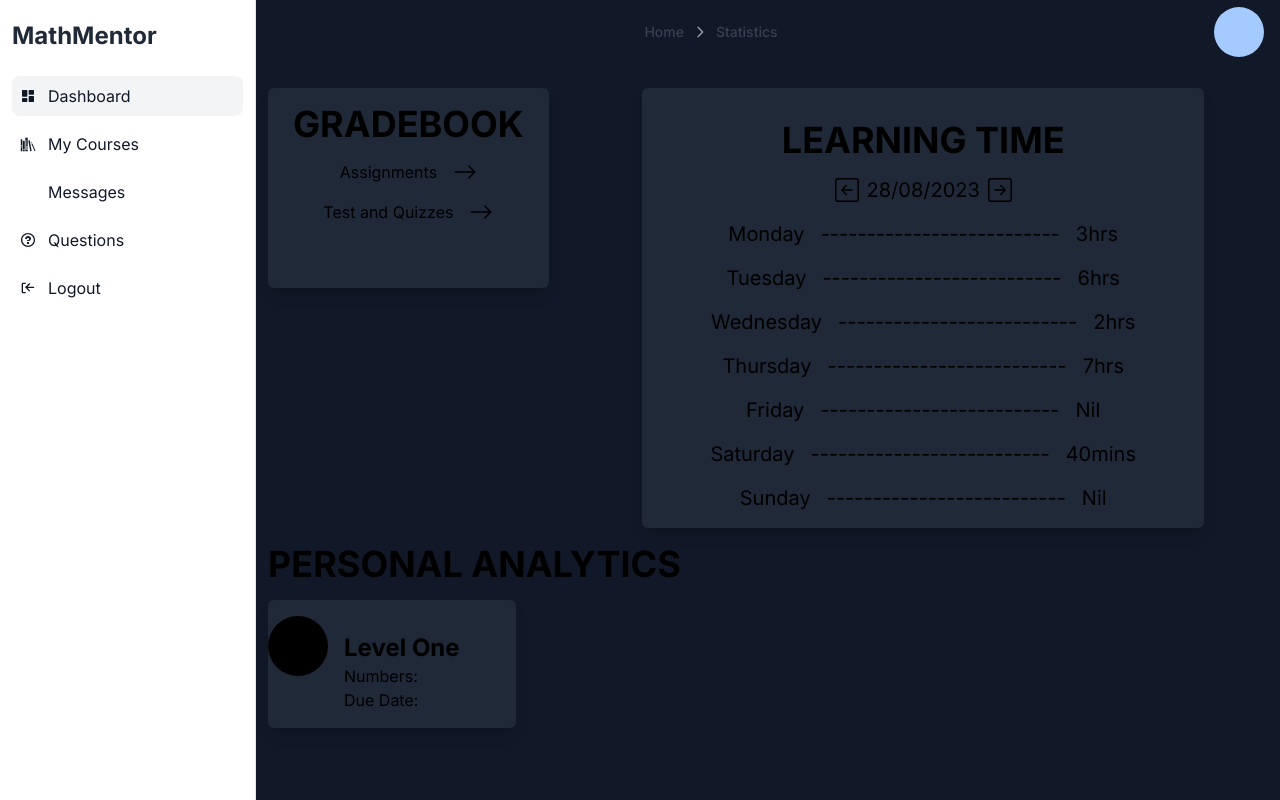
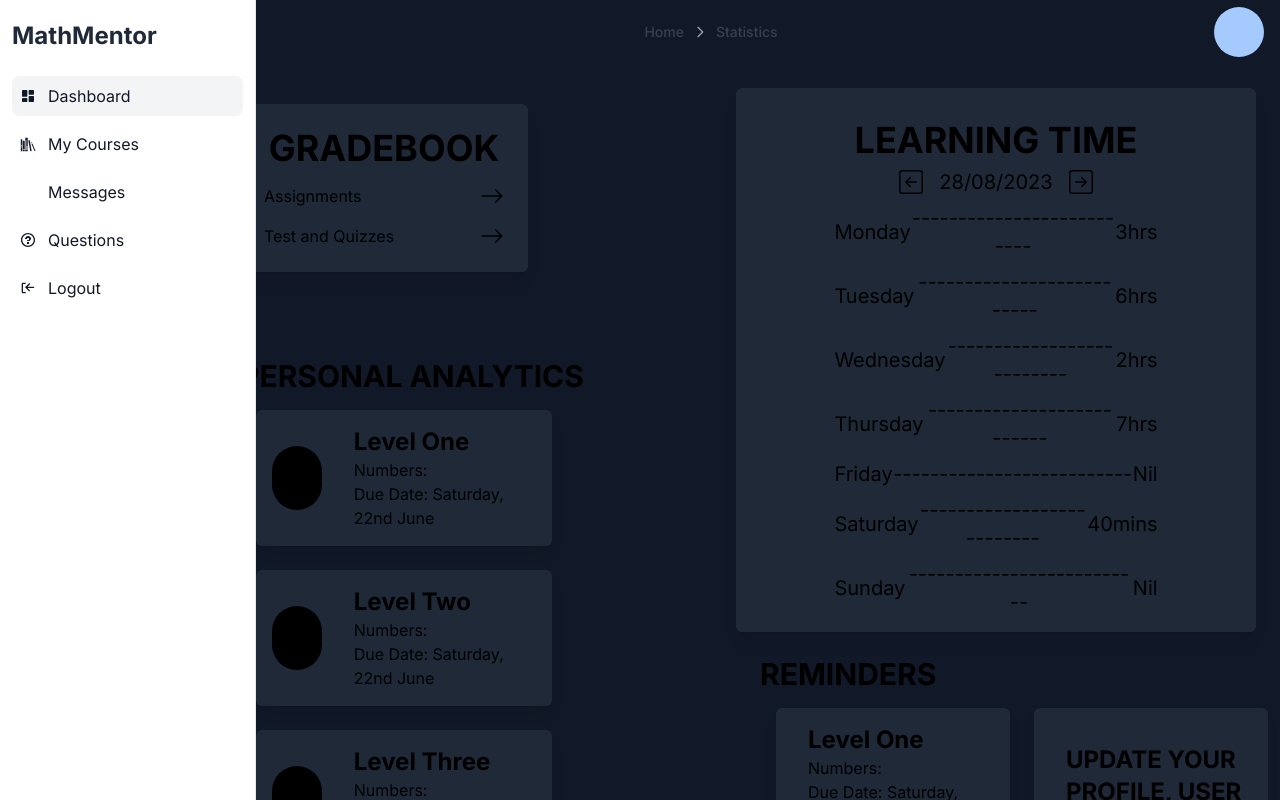
Before and after one commit to WhitneyEkow/MathMentor, a Next.js app: page /dashboard/statistics in a window 1280 px wide. Built offline with nearby package versions, Linux system fonts and the light colour scheme; some icons are missing.

Commit message:
adding statistics

```diff
--- a/src/app/dashboard/statistics/page.js
+++ b/src/app/dashboard/statistics/page.js
@@ -9,85 +9,234 @@ import {
 } from "react-icons/bs";
 function Statistics() {
   return (
-    <div className="w-full h-full">
-      <div className="sm:flex justify-between w-[90%] mx-auto">
-        <div className="w-[30%] relative h-[200px] bg-gray-800 hover:shadow-2xl rounded-md shadow-lg ">
-          <h3 className=" text-center mt-4 text-4xl font-bold">GRADEBOOK</h3>
+    // <div className="w-full h-full">
+    //   <div className="sm:flex justify-between w-[90%] mx-auto">
+    //     <div className="w-[30%] relative h-[200px] bg-gray-800 hover:shadow-2xl rounded-md shadow-lg ">
+    //       <h3 className=" text-center mt-4 text-4xl font-bold">GRADEBOOK</h3>
+    //       <div className="mt-4">
+    //         <Link
+    //           href={"/my-courses/assignments"}
+    //           className="flex justify-center gap-4 mx-10 cursor-pointer"
+    //         >
+    //           Assignments
+    //           <BsArrowRight className="text-2xl" />
+    //         </Link>
+    //         <Link
+    //           href={"/my-courses/test-and-quizzes"}
+    //           className="flex justify-center  mt-4 gap-4 mx-10 cursor-pointer"
+    //         >
+    //           Test and Quizzes
+    //           <BsArrowRight className="text-2xl" />
+    //         </Link>
+    //       </div>
+    //     </div>
+    //     <div className="w-[60%] relative min-h-[300px] bg-gray-800 py-4 hover:shadow-2xl rounded-md shadow-lg cursor-pointer">
+    //       <h3 className=" text-center mt-4 text-4xl font-bold">
+    //         LEARNING TIME
+    //       </h3>
+    //       <div className="flex mt-4 items-center justify-center gap-2">
+    //         <BsArrowLeftSquare className="text-2xl" />
+    //         <h3 className="text-xl">28/08/2023</h3>
+    //         <BsArrowRightSquare className="text-2xl" />
+    //       </div>
+    //       <div className="flex justify-center items-center gap-4 mt-4">
+    //         <h5 className="text-center text-xl">Monday</h5>
+    //         <h5 className="text-center text-xl">--------------------------</h5>
+    //         <h5 className="text-center text-xl">3hrs</h5>
+    //       </div>
+    //       <div className="flex justify-center items-center gap-4 mt-4">
+    //         <h5 className="text-center text-xl">Tuesday</h5>
+    //         <h5 className="text-center text-xl">--------------------------</h5>
+    //         <h5 className="text-center text-xl">6hrs</h5>
+    //       </div>
+    //       <div className="flex justify-center items-center gap-4 mt-4">
+    //         <h5 className="text-center text-xl">Wednesday</h5>
+    //         <h5 className="text-center text-xl">--------------------------</h5>
+    //         <h5 className="text-center text-xl">2hrs</h5>
+    //       </div>
+    //       <div className="flex justify-center items-center gap-4 mt-4">
+    //         <h5 className="text-center text-xl">Thursday</h5>
+    //         <h5 className="text-center text-xl">--------------------------</h5>
+    //         <h5 className="text-center text-xl">7hrs</h5>
+    //       </div>
+    //       <div className="flex justify-center items-center gap-4 mt-4">
+    //         <h5 className="text-center text-xl">Friday</h5>
+    //         <h5 className="text-center text-xl">--------------------------</h5>
+    //         <h5 className="text-center text-xl">Nil</h5>
+    //       </div>
+    //       <div className="flex justify-center items-center gap-4 mt-4">
+    //         <h5 className="text-center text-xl">Saturday</h5>
+    //         <h5 className="text-center text-xl">--------------------------</h5>
+    //         <h5 className="text-center text-xl">40mins</h5>
+    //       </div>
+    //       <div className="flex justify-center items-center gap-4 mt-4">
+    //         <h5 className="text-center text-xl">Sunday</h5>
+    //         <h5 className="text-center text-xl">--------------------------</h5>
+    //         <h5 className="text-center text-xl">Nil</h5>
+    //       </div>
+    //     </div>
+    //   </div>
+    //   <div className="sm:flex justify-between w-[90%] mx-auto">
+    //     <div className="w-[50%]">
+    //       <h3 className="text-2xl font-bold text-center mt-4">
+    //         PERSONAL ANALYTICS
+    //       </h3>
+
+    //       <div className="w-[60%]  mt-4 relative py-4 flex bg-black hover:shadow-2xl rounded-md shadow-lg ">
+    //         <div className="w-[60px] h-[60px] rounded-full bg-black"></div>
+    //         <div className="ml-4">
+    //           <h3 className="text-2xl font-bold text-center mt-4">Level One</h3>
+    //           <h3 className="">Numbers:</h3>
+    //           <h3 className="">Due Date:</h3>
+    //         </div>
+    //       </div>
+    //     </div>
+    //   </div>
+    // </div>
+
+    <div className="hidden sm:flex w-full h-screen">
+      <div className="w-[48%] h-full ">
+        <div className="w-[60%] mt-4 ml-6 relative py-6 px-6 bg-gray-800 hover:shadow-2xl rounded-md shadow-lg ">
+          <h3 className=" text-center  text-4xl font-bold">GRADEBOOK</h3>
           <div className="mt-4">
             <Link
               href={"/my-courses/assignments"}
-              className="flex justify-center gap-4 mx-10 cursor-pointer"
+              className="flex justify-between  cursor-pointer"
             >
               Assignments
               <BsArrowRight className="text-2xl" />
             </Link>
             <Link
               href={"/my-courses/test-and-quizzes"}
-              className="flex justify-center  mt-4 gap-4 mx-10 cursor-pointer"
+              className="flex justify-between  mt-4 gap-4  cursor-pointer"
             >
               Test and Quizzes
               <BsArrowRight className="text-2xl" />
             </Link>
           </div>
         </div>
-        <div className="w-[60%] relative min-h-[300px] bg-gray-800 py-4 hover:shadow-2xl rounded-md shadow-lg cursor-pointer">
+        <div className="w-[95%] mt-[15%] md:mt-[18%]">
+          <h3 className="text-3xl font-bold ml-6 mt-4">PERSONAL ANALYTICS</h3>
+          <div className=" ml-10 w-full">
+            <div className="w-[65%]  mt-4 relative p-4 flex gap-4 items-center bg-gray-800 hover:shadow-2xl rounded-md shadow-lg ">
+              <div className="w-16 h-16  rounded-full bg-black"></div>
+              <div className="ml-4">
+                <h3 className="text-2xl font-bold ">Level One</h3>
+                <h3 className="">Numbers:</h3>
+                <h3 className="">Due Date: Saturday, 22nd June</h3>
+              </div>
+            </div>
+            <div className="w-[65%]  mt-6 relative p-4 flex gap-4 items-center bg-gray-800 hover:shadow-2xl rounded-md shadow-lg ">
+              <div className="w-16 h-16  rounded-full bg-black"></div>
+              <div className="ml-4">
+                <h3 className="text-2xl font-bold ">Level Two</h3>
+                <h3 className="">Numbers:</h3>
+                <h3 className="">Due Date: Saturday, 22nd June</h3>
+              </div>
+            </div>
+            <div className="w-[65%]  mt-6 relative p-4 flex gap-4 items-center bg-gray-800 hover:shadow-2xl rounded-md shadow-lg ">
+              <div className="w-16 h-16  rounded-full bg-black"></div>
+              <div className="ml-4">
+                <h3 className="text-2xl font-bold ">Level Three</h3>
+                <h3 className="">Numbers:</h3>
+                <h3 className="">Due Date: Saturday, 22nd June</h3>
+              </div>
+            </div>
+          </div>
+        </div>
+      </div>
+      <div className="w-[52%] h-full ml-10">
+        <div className="px-2 relative bg-gray-800 py-4 hover:shadow-2xl rounded-md shadow-lg cursor-pointer">
           <h3 className=" text-center mt-4 text-4xl font-bold">
             LEARNING TIME
           </h3>
-          <div className="flex mt-4 items-center justify-center gap-2">
+          <div className="flex mt-2 items-center justify-center gap-4">
             <BsArrowLeftSquare className="text-2xl" />
             <h3 className="text-xl">28/08/2023</h3>
             <BsArrowRightSquare className="text-2xl" />
           </div>
-          <div className="flex justify-center items-center gap-4 mt-4">
+          <div className="w-[80%] mx-auto px-10">
+            <div className="flex justify-between items-center mt-2">
               <h5 className="text-center text-xl">Monday</h5>
-            <h5 className="text-center text-xl">--------------------------</h5>
+              <h5 className="text-center text-xl">
+                --------------------------
+              </h5>
               <h5 className="text-center text-xl">3hrs</h5>
             </div>
-          <div className="flex justify-center items-center gap-4 mt-4">
+            <div className="flex justify-between items-center mt-2">
               <h5 className="text-center text-xl">Tuesday</h5>
-            <h5 className="text-center text-xl">--------------------------</h5>
+              <h5 className="text-center text-xl">
+                --------------------------
+              </h5>
               <h5 className="text-center text-xl">6hrs</h5>
             </div>
-          <div className="flex justify-center items-center gap-4 mt-4">
+            <div className="flex justify-between items-center mt-2">
               <h5 className="text-center text-xl">Wednesday</h5>
-            <h5 className="text-center text-xl">--------------------------</h5>
+              <h5 className="text-center text-xl">
+                --------------------------
+              </h5>
               <h5 className="text-center text-xl">2hrs</h5>
             </div>
-          <div className="flex justify-center items-center gap-4 mt-4">
+            <div className="flex justify-between items-center mt-2">
               <h5 className="text-center text-xl">Thursday</h5>
-            <h5 className="text-center text-xl">--------------------------</h5>
+              <h5 className="text-center text-xl">
+                --------------------------
+              </h5>
               <h5 className="text-center text-xl">7hrs</h5>
             </div>
-          <div className="flex justify-center items-center gap-4 mt-4">
+            <div className="flex justify-between items-center mt-2">
               <h5 className="text-center text-xl">Friday</h5>
-            <h5 className="text-center text-xl">--------------------------</h5>
+              <h5 className="text-center text-xl">
+                --------------------------
+              </h5>
               <h5 className="text-center text-xl">Nil</h5>
             </div>
-          <div className="flex justify-center items-center gap-4 mt-4">
+            <div className="flex justify-between items-center mt-2">
               <h5 className="text-center text-xl">Saturday</h5>
-            <h5 className="text-center text-xl">--------------------------</h5>
+              <h5 className="text-center text-xl">
+                --------------------------
+              </h5>
               <h5 className="text-center text-xl">40mins</h5>
             </div>
-          <div className="flex justify-center items-center gap-4 mt-4">
+            <div className="flex justify-between items-center  mt-2">
               <h5 className="text-center text-xl">Sunday</h5>
-            <h5 className="text-center text-xl">--------------------------</h5>
+              <h5 className="text-center text-xl">
+                --------------------------
+              </h5>
               <h5 className="text-center text-xl">Nil</h5>
             </div>
           </div>
         </div>
-      <div className="sm:flex justify-between w-[90%] mx-auto">
-        <div>
-          <h3 className="text-4xl font-bold text-center mt-4">
-            PERSONAL ANALYTICS
+        <div className="w-[100%] mt-6">
+          <h3 className="text-3xl font-bold ml-6 mt-4">REMINDERS</h3>
+          <div className=" ml-10 w-full flex flex-wrap gap-6">
+            <div className="w-[45%]  mt-4 relative p-4 flex gap-4 items-center bg-gray-800 hover:shadow-2xl rounded-md shadow-lg ">
+              <div className="ml-4">
+                <h3 className="text-2xl font-bold ">Level One</h3>
+                <h3 className="">Numbers:</h3>
+                <h3 className="">Due Date: Saturday, 22nd June</h3>
+              </div>
+            </div>
+            <div className="w-[45%]  mt-4 relative p-4 flex gap-4 items-center bg-gray-800 hover:shadow-2xl rounded-md shadow-lg ">
+              <div className="ml-4">
+                <h3 className="text-2xl font-bold ">
+                  UPDATE YOUR PROFILE, USER
                 </h3>
-
-          <div className="w-[60%] mt-4 relative py-4 flex bg-gray-800 hover:shadow-2xl rounded-md shadow-lg ">
-            <div className="w-[60px] h-[60px] rounded-full bg-black"></div>
+              </div>
+            </div>
+            <div className="w-[45%] relative p-4 flex gap-4 items-center bg-gray-800 hover:shadow-2xl rounded-md shadow-lg ">
               <div className="ml-4">
-              <h3 className="text-2xl font-bold text-center mt-4">Level One</h3>
+                <h3 className="text-2xl font-bold ">Level TWO</h3>
                 <h3 className="">Numbers:</h3>
-              <h3 className="">Due Date:</h3>
+                <h3 className="">Due : Past Deadline</h3>
+              </div>
+            </div>
+            <div className="w-[45%]  mt-4 relative p-4 flex gap-4 items-center bg-gray-800 hover:shadow-2xl rounded-md shadow-lg ">
+              <div className="ml-4">
+                <h3 className="text-2xl font-bold ">
+                  WE MIS YOU, YOUR 3 DAYS STREAK AWAITS{" "}
+                </h3>
+              </div>
             </div>
           </div>
         </div>
```
Lines whose indentation alone changed are shown as unchanged.
